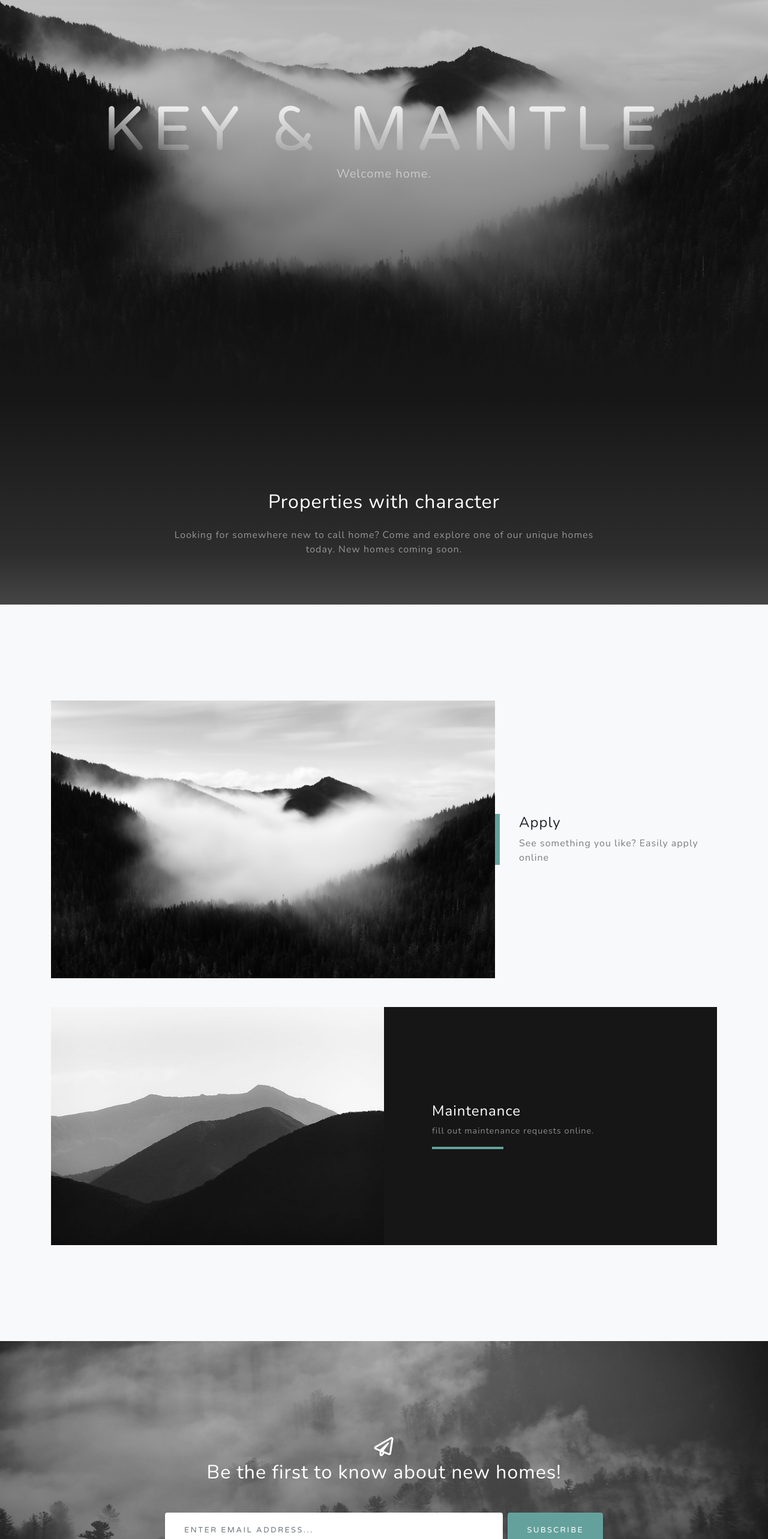
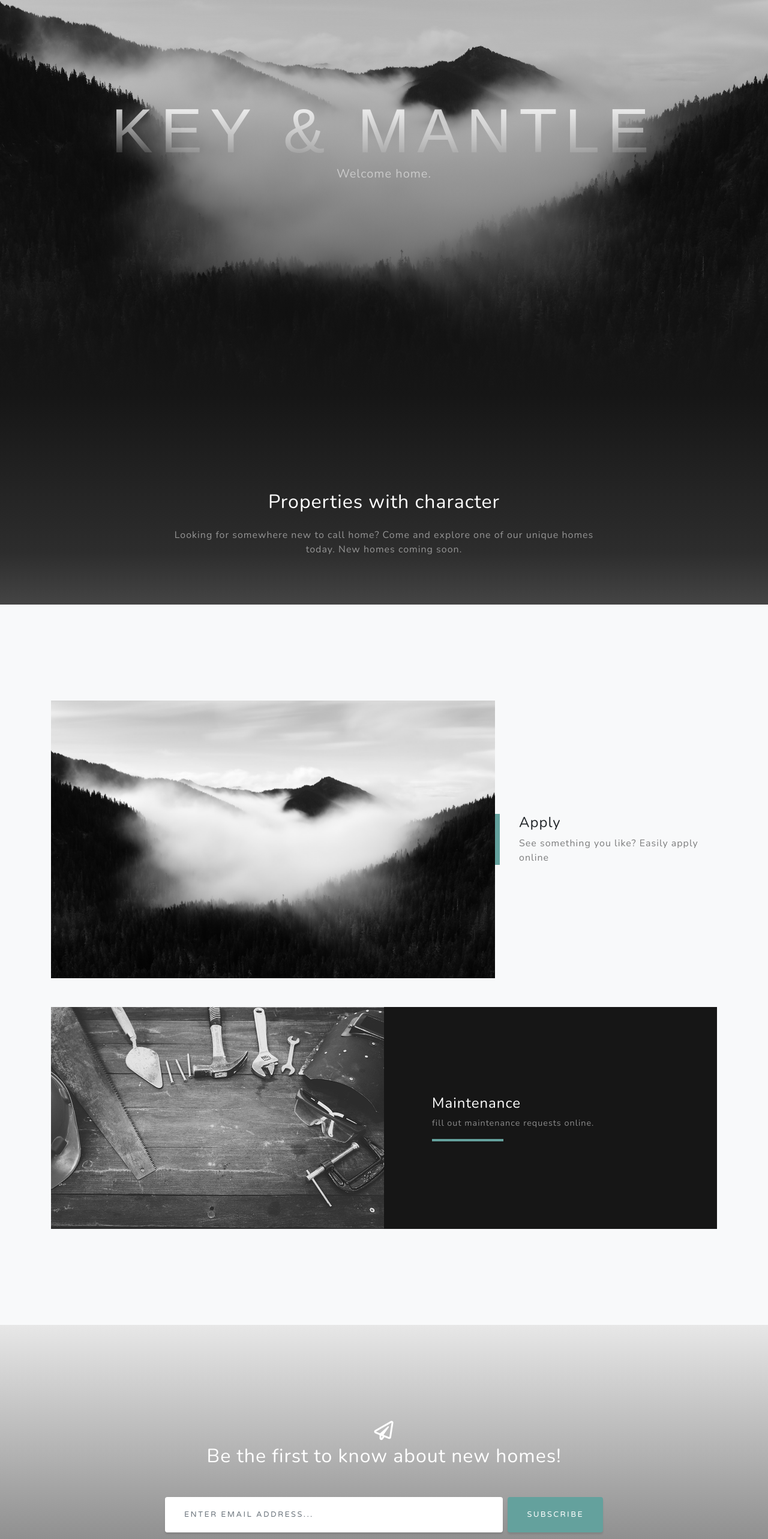
Before and after one commit to r-carroll/key-mantle, an Angular app: page / in a window 1280 px wide. Shown: the part 142-2708 px from the top of the page at 60% size. Built offline with nearby package versions, Linux system fonts and the light colour scheme.

Commit message:
minor styling changes

```diff
--- a/src/app/app.component.html
+++ b/src/app/app.component.html
@@ -3,7 +3,7 @@
   <nav class="navbar navbar-expand-lg navbar-light fixed-top" id="mainNav" #mainNav
     (scroll)="onScroll($event)">
     <div class="container">
-      <a class="navbar-brand js-scroll-trigger" href="#page-top">Start Bootstrap</a>
+      <a class="navbar-brand js-scroll-trigger" href="#page-top">Key & Mantle</a>
       <button class="navbar-toggler navbar-toggler-right" type="button" data-toggle="collapse" data-target="#navbarResponsive" aria-controls="navbarResponsive" aria-expanded="false" aria-label="Toggle navigation">
         Menu
         <i class="fas fa-bars"></i>
@@ -31,7 +31,7 @@
   <header class="masthead">
     <div class="container d-flex h-100 align-items-center">
       <div class="mx-auto text-center">
-        <h1 class="mx-auto my-0 text-uppercase">Key & Mantle</h1>
+        <h1 class="mx-auto my-0 text-uppercase helv">Key & Mantle</h1>
         <h2 class="text-white-50 mx-auto mt-2 mb-5">Welcome home.</h2>
       </div>
     </div>
@@ -69,7 +69,7 @@
       <!-- Project One Row -->
       <div class="row justify-content-center no-gutters mb-5 mb-lg-0" id="maintenance">
         <div class="col-lg-6">
-          <img class="img-fluid" src="../assets/img/demo-image-01.jpg" alt="">
+          <img class="img-fluid" src="../assets/img/maintenance.png" alt="">
         </div>
         <div class="col-lg-6">
           <div class="bg-black text-center h-100 project">
@@ -134,9 +134,9 @@
           <div class="card py-4 h-100">
             <div class="card-body text-center">
               <i class="fas fa-map-marked-alt text-primary mb-2"></i>
-              <h4 class="text-uppercase m-0">Address</h4>
+              <h4 class="text-uppercase m-0">Location</h4>
               <hr class="my-4">
-              <div class="small text-black-50">4923 Market Street, Orlando FL</div>
+              <div class="small text-black-50">Central Ohio</div>
             </div>
           </div>
         </div>
@@ -148,7 +148,7 @@
               <h4 class="text-uppercase m-0">Email</h4>
               <hr class="my-4">
               <div class="small text-black-50">
-                <a href="#">hello@hello.com</a>
+                <a href="#">ryansmessages@live.com</a>
               </div>
             </div>
           </div>
@@ -160,7 +160,9 @@
               <i class="fas fa-mobile-alt text-primary mb-2"></i>
               <h4 class="text-uppercase m-0">Phone</h4>
               <hr class="my-4">
-              <div class="small text-black-50"></div>
+              <div class="small text-black-50">
+                <a href="tel:+1-937-553-1132">Call 1-937-553-1132</a>
+              </div>
             </div>
           </div>
         </div>
--- a/src/app/app.component.scss
+++ b/src/app/app.component.scss
@@ -102,7 +102,6 @@
   }
 
   .masthead h1 {
-    font-family: 'Varela Round';
     font-size: 2.5rem;
     line-height: 2.5rem;
     letter-spacing: 0.8rem;
@@ -210,8 +209,8 @@
 
   .signup-section {
     padding: 10rem 0;
-    background: -webkit-gradient(linear, left top, left bottom, from(rgba(22, 22, 22, 0.1)), color-stop(75%, rgba(22, 22, 22, 0.5)), to(#161616)), url("../assets/img/bg-signup.jpg");
-    background: linear-gradient(to bottom, rgba(22, 22, 22, 0.1) 0%, rgba(22, 22, 22, 0.5) 75%, #161616 100%), url("../assets/img/bg-signup.jpg");
+    background: -webkit-gradient(linear, left top, left bottom, from(rgba(22, 22, 22, 0.1)), color-stop(75%, rgba(22, 22, 22, 0.5)), to(#161616));
+    background: linear-gradient(to bottom, rgba(22, 22, 22, 0.1) 0%, rgba(22, 22, 22, 0.5) 75%, #161616 100%);
     background-position: center;
     background-repeat: no-repeat;
     background-attachment: scroll;
@@ -303,3 +302,5 @@
   footer {
     padding: 5rem 0;
   }
+
+  .helv { font-family: Arial, Helvetica, sans-serif }
--- a/src/index.html
+++ b/src/index.html
@@ -2,7 +2,7 @@
 <html lang="en">
 <head>
   <meta charset="utf-8">
-  <title>KeyMantle</title>
+  <title>Key & Mantle</title>
   <base href="">
 
   <meta name="viewport" content="width=device-width, initial-scale=1">
```
Also changed, not shown: src/assets/img/maintenance.png (added).
